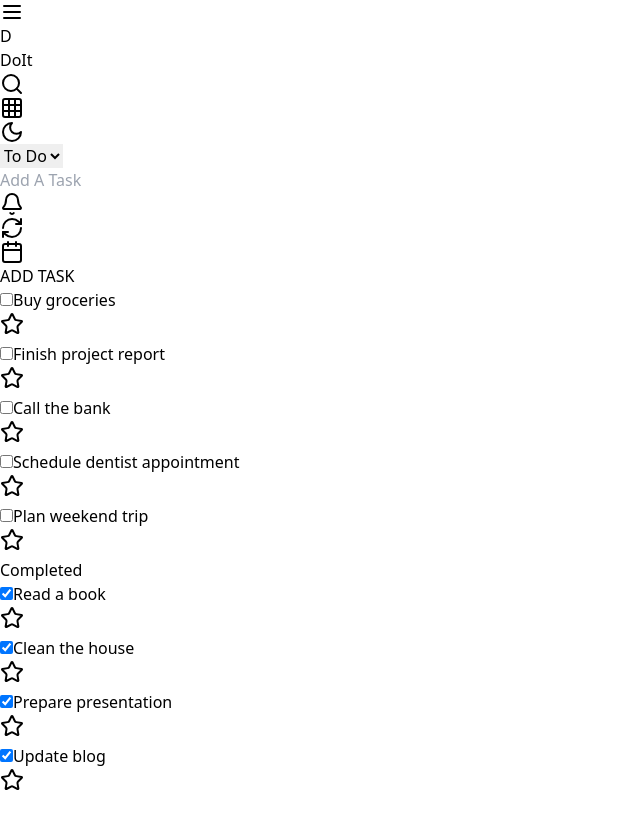
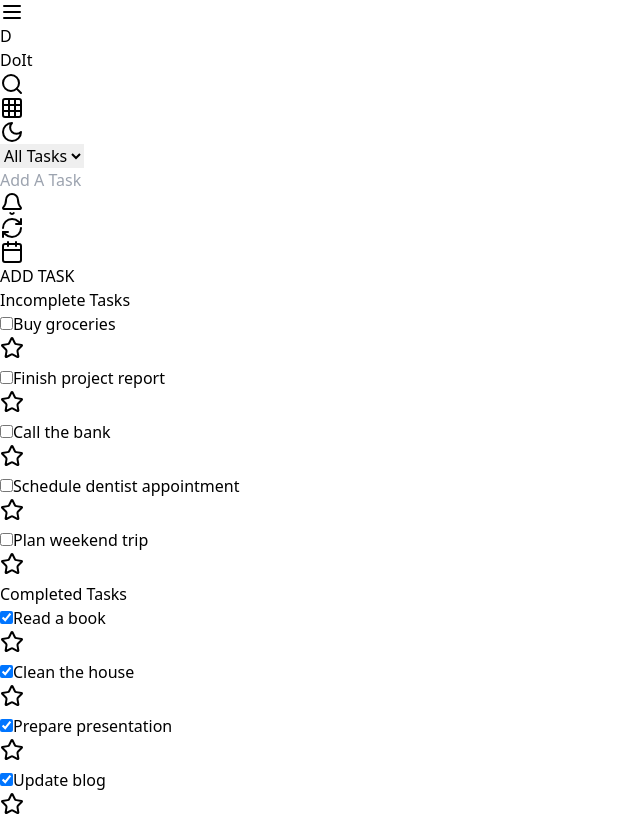
Before and after one commit to Rahulbarve132/to-do, a React (Vite) app: page / in a window 1280 px wide. Shown: the whole page, without its empty margins (0-640 px from the left). Before the commit the page ends 800 px from the top, so only its background shows below. Built offline with nearby package versions, Linux system fonts and the light colour scheme.

Commit message:
grid functionality done

```diff
--- a/src/components/SideBar.jsx
+++ b/src/components/SideBar.jsx
@@ -28,7 +28,8 @@
     "flex items-center px-4 py-2 rounded-lg text-sm w-full hover:bg-gray-100 transition-colors";
 
   return (
-    <div className="w-64 bg-[#EEF6EF] h-screen p-4 flex flex-col">
+    <div className="w-64 bg-[#EEF6EF] h-full
+     p-4 flex flex-col">
       <div className="flex items-center gap-3 mb-6">
         <div className="w-12 h-12 rounded-full overflow-hidden">
           <img
--- a/src/todo-list.jsx
+++ b/src/todo-list.jsx
@@ -8,6 +8,7 @@
   RefreshCw,
   Search,
   Star,
+  List,
 } from "lucide-react";
 
 export default function TodoList({ toggleSidebar }) {
@@ -15,7 +16,12 @@
     { id: 1, text: "Buy groceries", completed: false, starred: false },
     { id: 2, text: "Finish project report", completed: false, starred: true },
     { id: 3, text: "Call the bank", completed: false, starred: false },
-    { id: 4, text: "Schedule dentist appointment", completed: false, starred: false },
+    {
+      id: 4,
+      text: "Schedule dentist appointment",
+      completed: false,
+      starred: false,
+    },
     { id: 5, text: "Plan weekend trip", completed: false, starred: false },
     { id: 6, text: "Read a book", completed: true, starred: false },
     { id: 7, text: "Clean the house", completed: true, starred: false },
@@ -24,6 +30,7 @@
   ]);
 
   const [newTask, setNewTask] = useState("");
+  const [isGridView, setIsGridView] = useState(false);
 
   const addTask = () => {
     if (newTask.trim()) {
@@ -69,7 +76,18 @@
           </div>
           <div className="flex items-center gap-4">
             <Search className="h-5 w-5 text-gray-500" />
-            <Grid className="h-5 w-5 text-gray-500" />
+            {isGridView ? (
+              <List
+                className="h-5 w-5 text-gray-500 cursor-pointer "
+                onClick={() => setIsGridView((prev) => !prev)}
+              />
+            ) : (
+              <Grid
+                className="h-5 w-5 text-gray-500 cursor-pointer"
+                onClick={() => setIsGridView((prev) => !prev)}
+              />
+            )}
+
             <Moon className="h-5 w-5 text-gray-500" />
           </div>
         </div>
@@ -78,22 +96,22 @@
       <main className="container mx-auto px-4 py-6">
         <div className="mb-8">
           <select className="mb-4 text-sm text-gray-600 border-none focus:ring-0">
-            <option>To Do</option>
+            <option>All Tasks</option>
           </select>
 
-          <div className="bg-gray-50 rounded-lg p-4 mb-6">
+          <div className="bg-green-50 rounded-lg p-4 mb-6">
             <input
               type="text"
               placeholder="Add A Task"
               value={newTask}
               onChange={(e) => setNewTask(e.target.value)}
-              className="w-full bg-transparent border-none text-lg placeholder:text-gray-400 outline-none focus-visible:ring-0 p-2"
+              className="w-full bg-transparent border-none text-lg placeholder:text-gray-700 outline-none focus-visible:ring-0 p-2"
             />
             <div className="flex items-center justify-between mt-2">
               <div className="flex items-center gap-4">
-                <Bell className="h-5 w-5 text-gray-400" />
-                <RefreshCw className="h-5 w-5 text-gray-400" />
-                <Calendar className="h-5 w-5 text-gray-400" />
+                <Bell className="h-5 w-5 text-gray-700" />
+                <RefreshCw className="h-5 w-5 text-gray-700" />
+                <Calendar className="h-5 w-5 text-gray-700" />
               </div>
               <button
                 onClick={addTask}
@@ -103,13 +121,24 @@
               </button>
             </div>
           </div>
-          <div className="space-y-4">
+
+          <div>
+            <h2 className="text-sm font-medium text-gray-500 mb-4">
+              Incomplete Tasks
+            </h2>
+            <div
+              className={`${
+                isGridView
+                  ? "grid gap-4 grid-cols-2 sm:grid-cols-3"
+                  : "space-y-4"
+              }`}
+            >
               {tasks
                 .filter((task) => !task.completed)
                 .map((task) => (
                   <div
                     key={task.id}
-                  className="flex items-center justify-between group"
+                    className="py-1 rounded-lg  flex items-center justify-between"
                   >
                     <div className="flex items-center gap-3">
                       <input
@@ -133,22 +162,25 @@
                 ))}
             </div>
           </div>
-        <div>
-          <h2 className="text-sm font-medium text-gray-500 mb-4">Completed</h2>
+
+          <div className="mt-8">
+            <h2 className="text-sm font-medium text-gray-500 mb-4">
+              Completed Tasks
+            </h2>
             <div className="space-y-4">
               {tasks
                 .filter((task) => task.completed)
                 .map((task) => (
                   <div
                     key={task.id}
-                  className="flex items-center justify-between group"
+                    className="p-1 rounded-lg flex items-center justify-between"
                   >
                     <div className="flex items-center gap-3">
                       <input
                         type="checkbox"
                         checked={task.completed}
                         onChange={() => toggleComplete(task.id)}
-                      className="form-checkbox"
+                        className="form-checkbox accent-green-600"
                       />
                       <span className="text-gray-400 line-through">
                         {task.text}
@@ -167,6 +199,7 @@
                 ))}
             </div>
           </div>
+        </div>
       </main>
     </div>
   );
```
Lines whose indentation alone changed are shown as unchanged.
